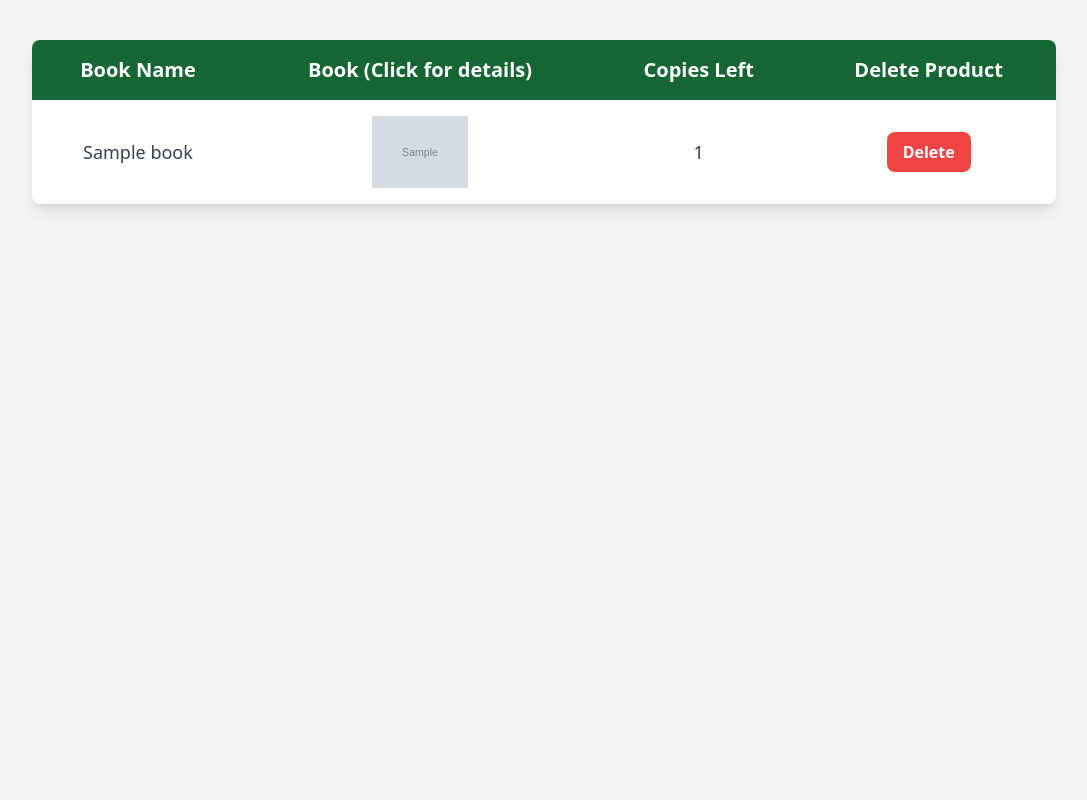
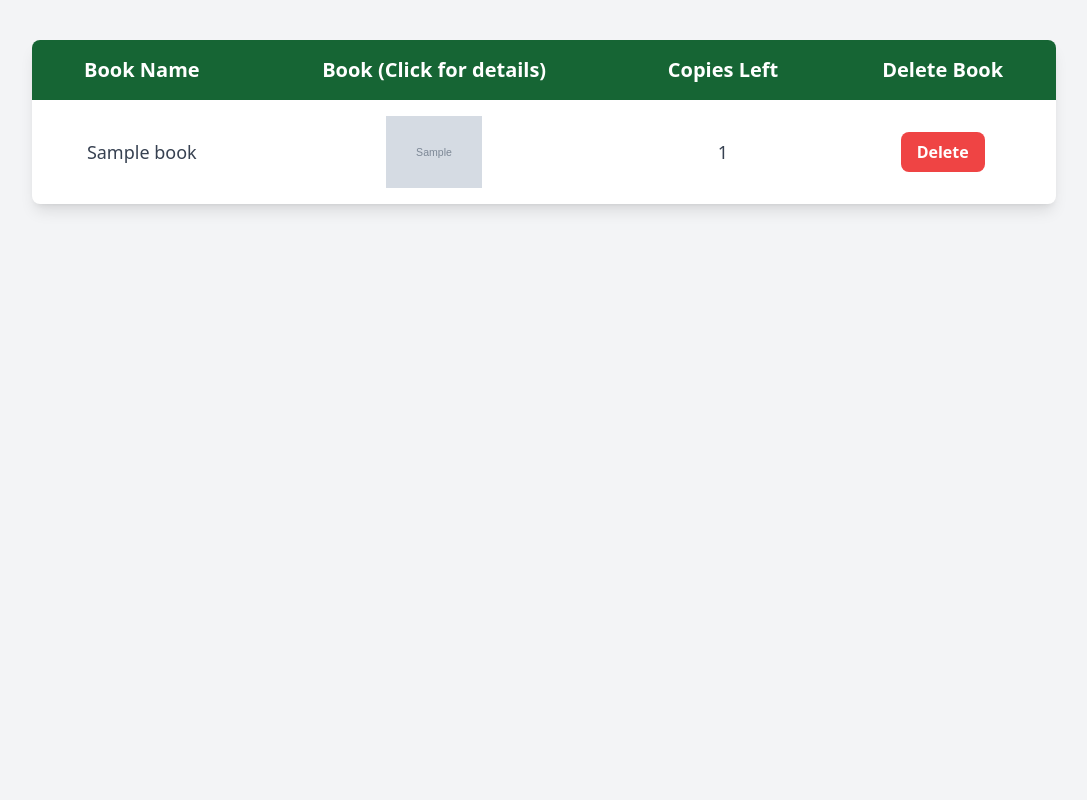
Before and after one commit to HasanAbdelhady/ITI-Final-Project-Online-Library-, a Django app: page / in a window 1280 px wide. Shown: the part 124-924 px from the top of the page, without its empty margins (96-1183 px from the left). Run offline with Django 5.2, Linux system fonts and the light colour scheme; a user stored in the database is signed in; tables that the repository leaves empty hold one stand-in row (values such as "Sample post"); grey boxes marked "Sample" are stand-in pictures; some libraries are stand-ins or nearby versions.

Commit message:
product => book in books.views

```diff
--- a/library/accounts/templates/accounts/account_details.html
+++ b/library/accounts/templates/accounts/account_details.html
@@ -7,6 +7,7 @@
     <img class="card-img-top" src="{{user.image_url}}" alt="Card image cap">
     <div class="card-body">
         <h5 class="card-title">{{user.name}}</h5>
+        <h5 class="card-title">{{user.id}}</h5>
         <p class="card-text"> {{user.email}} </p>
         <a href="#" class="btn btn-primary">Go somewhere</a>
     </div>
--- a/library/accounts/urls.py
+++ b/library/accounts/urls.py
@@ -1,5 +1,5 @@
-from django.urls import path
-from accounts.views import  AccountCreateView, AccountsDetailView #profile
+from django.urls import include, path
+from accounts.views import  AccountCreateView, AccountsDetailView, profile
 from django.contrib.auth import views as auth_views
 from django.contrib.auth.decorators import login_required
 
@@ -8,6 +8,6 @@ urlpatterns = [
     path('profile/<int:pk>', login_required(AccountsDetailView.as_view()), name='accounts.profile'),
     path("register", AccountCreateView.as_view(), name="register"),
     path('logout/', auth_views.LogoutView.as_view(template_name='registration/logout.html'), name='logout'),
-    # path('profile/', profile, name='profile'),
+    path('profile/', profile, name='profile'),
 
 ]
--- a/library/accounts/views.py
+++ b/library/accounts/views.py
@@ -9,9 +9,9 @@ from .models import Student
 from django.utils.decorators import method_decorator
 
 
-# @login_required
-# def profile(request):
-#     return redirect(reverse("home"))
+@login_required
+def profile(request):
+    return redirect(reverse("home"))
 
 @method_decorator(login_required, name='dispatch')
 class AccountsDetailView(LoginRequiredMixin, DetailView):
--- a/library/books/templates/books/index.html
+++ b/library/books/templates/books/index.html
@@ -16,7 +16,7 @@ Online Library
           <th class="py-4 px-6 font-semibold text-center">Copies Left</th>
           {%if request.user.is_superuser%}
           <th class="py-4 px-6 font-semibold text-center">Delete
-            Product</th>
+            Book</th>
           {%endif%}
         </tr>
       </thead>
--- a/library/books/views.py
+++ b/library/books/views.py
@@ -56,9 +56,9 @@ class CreateBook(CreateView):
 
     def form_valid(self, form):
         if form.is_valid():
-            product = form.save(commit=False)
-            product.user = self.request.user
-            product.save()
+            book = form.save(commit=False)
+            book.user = self.request.user
+            book.save()
             return redirect('home')
 
 @method_decorator(login_required, name='dispatch')
```
